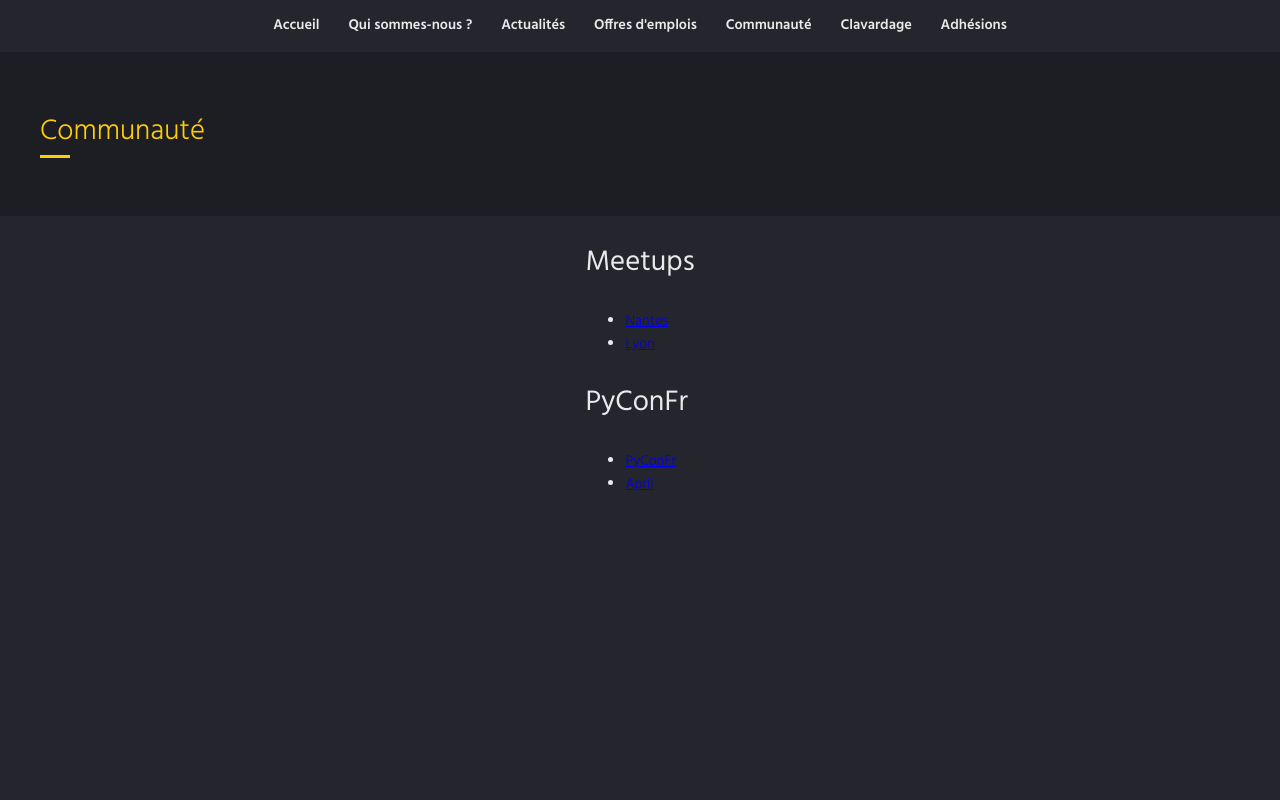
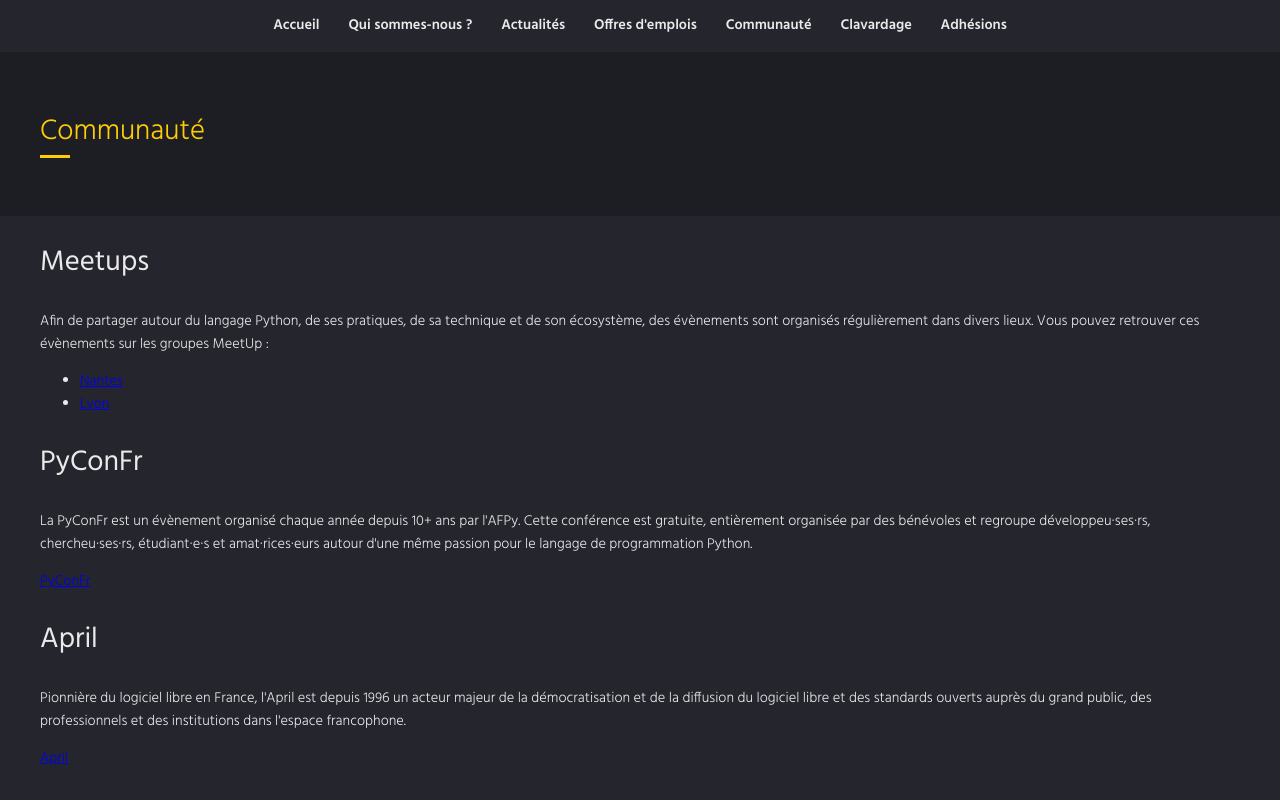
Before and after one commit to AFPy/site, a Flask app: page /communaute in a window 1280 px wide. Run offline with Flask 2, Linux system fonts and the light colour scheme.

Commit message:
Add text

```diff
--- a/templates/communaute.html
+++ b/templates/communaute.html
@@ -6,6 +6,11 @@
 
 {% block main %}
   <h2>Meetups</h2>
+  <p>
+    Afin de partager autour du langage Python, de ses pratiques, de sa technique et de son écosystème,
+    des évènements sont organisés régulièrement dans divers lieux.
+    Vous pouvez retrouver ces évènements sur les groupes MeetUp :
+  </p>
   <ul>
     {% for meetup in meetups %}
       <li><a href="{{ url_for('feed', name='meetup_{}'.format(meetup)) }}">{{ meetup | capitalize }}</a></li>
@@ -13,8 +18,23 @@
   </ul>
 
   <h2>PyConFr</h2>
-  <ul>
-    <li><a href="https://www.pycon.fr/">PyConFr</a></li>
-    <li><a href="http://april.org/campagne/">April</a></li>
-  </ul>
+  <p>
+    La PyConFr est un évènement organisé chaque année depuis 10+ ans par l'AFPy.
+    Cette conférence est gratuite, entièrement organisée par des bénévoles et
+    regroupe développeu·ses·rs, chercheu·ses·rs, étudiant·e·s et amat·rices·eurs
+    autour d'une même passion pour le langage de programmation Python.
+  </p>
+  <p>
+    <a href="https://www.pycon.fr/">PyConFr</a>
+  </p>
+
+  <h2>April</h2>
+  <p>
+    Pionnière du logiciel libre en France, l'April  est depuis 1996 un acteur majeur de la démocratisation
+    et de la diffusion du logiciel libre et des standards ouverts auprès du grand public,
+    des professionnels et des institutions dans l'espace francophone.
+  </p>
+  <p>
+    <a href="http://april.org/campagne/">April</a>
+  </p>
 {% endblock main %}
```
